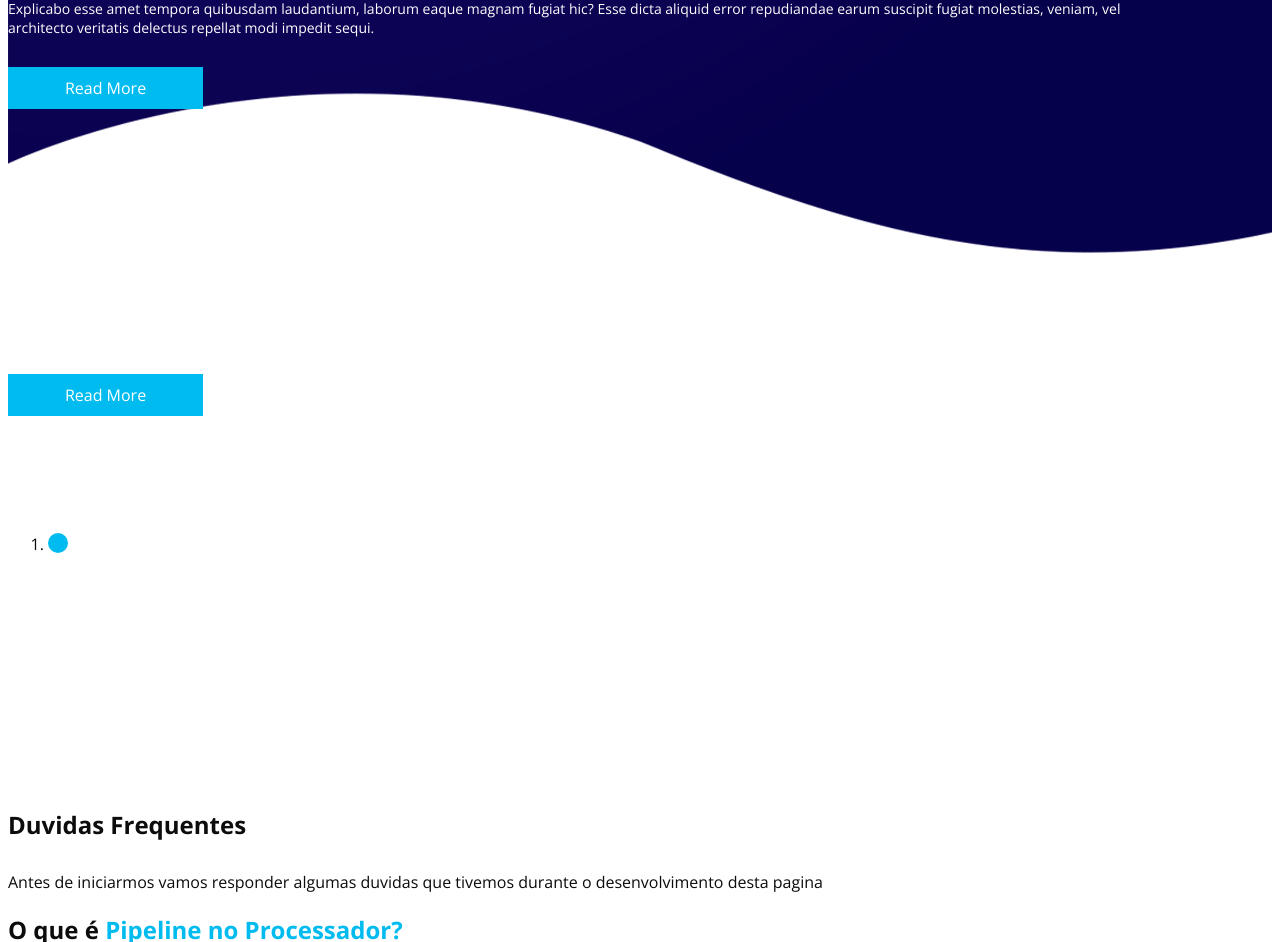
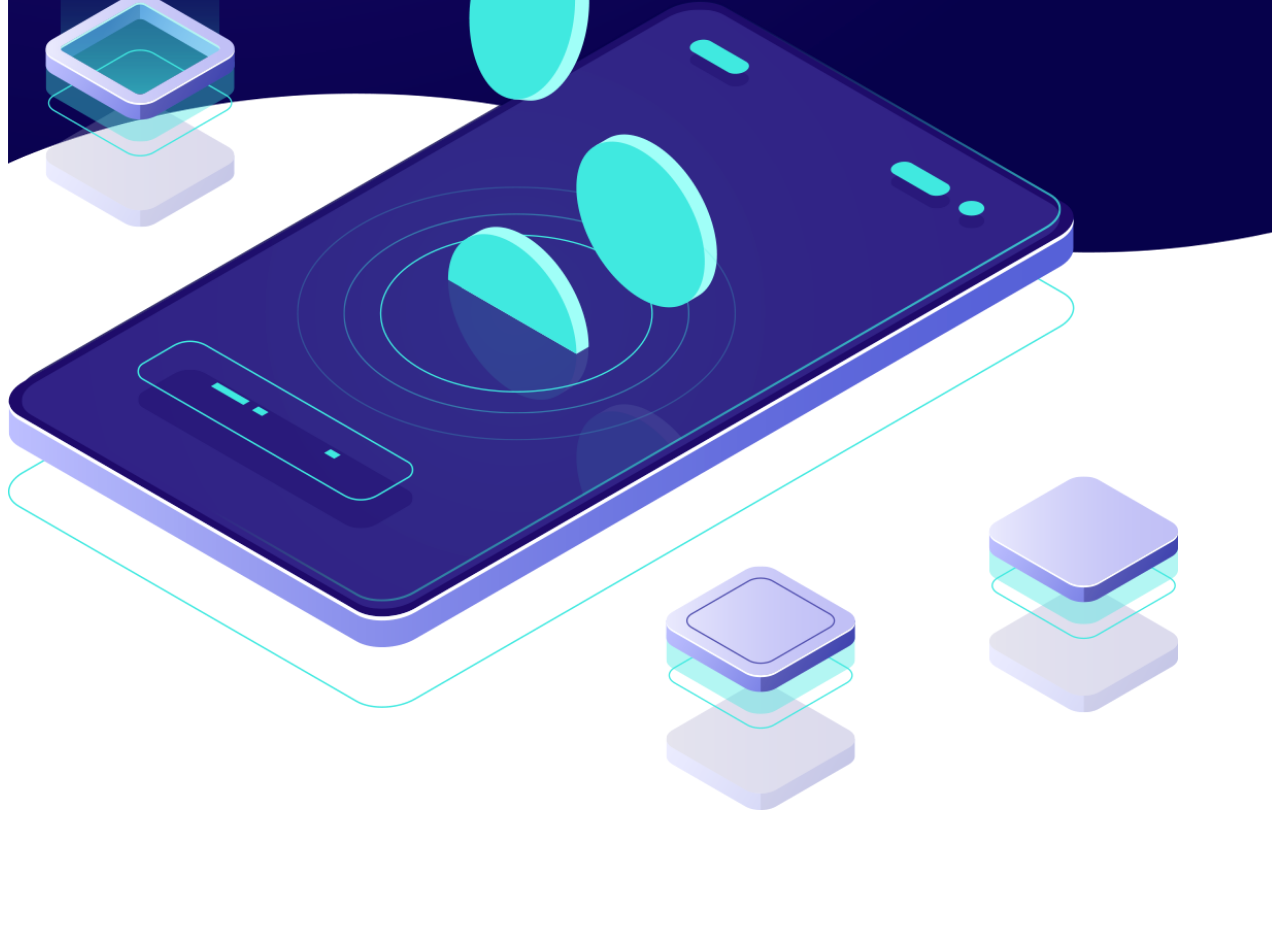
Before and after one commit to MarcoTulio2511/_trabalhovitorchav, a plain HTML site: page index.html in a window 1280 px wide. Shown: the part 648-1590 px from the top of the page. Drawn offline with nearby package versions, Linux system fonts and the light colour scheme.

Commit message:
Update index.html

```diff
--- a/index.html
+++ b/index.html
@@ -105,7 +105,7 @@
                 </div>
                 <div class="col-md-6">
                   <div class="img-box">
-                    <img src="images/slider-img.png" alt="">
+                    <img src="slider-img.png" alt="">
                   </div>
                 </div>
               </div>
@@ -121,7 +121,7 @@
 
                     </h1>
                     <p>
-                      Explicabo esse amet tempora quibusdam laudantium, laborum eaque magnam fugiat hic? Esse dicta aliquid error repudiandae earum suscipit fugiat molestias, veniam, vel architecto veritatis delectus repellat modi impedit sequi.
+
                     </p>
                     <div class="btn-box">
                       <a href="" class="btn1">
@@ -132,7 +132,7 @@
                 </div>
                 <div class="col-md-6">
                   <div class="img-box">
-                    <img src="images/slider-img.png" alt="">
+                    <img src="slider-img.png" alt="">
                   </div>
                 </div>
               </div>
@@ -144,10 +144,10 @@
                 <div class="col-md-6 ">
                   <div class="detail-box">
                     <h1>
-                      aiai
+
                     </h1>
                     <p>
-                      Explicabo esse amet tempora quibusdam laudantium, laborum eaque magnam fugiat hic? Esse dicta aliquid error repudiandae earum suscipit fugiat molestias, veniam, vel architecto veritatis delectus repellat modi impedit sequi.
+
                     </p>
                     <div class="btn-box">
                       <a href="" class="btn1">
@@ -158,7 +158,7 @@
                 </div>
                 <div class="col-md-6">
                   <div class="img-box">
-                    <img src="images/slider-img.png" alt="">
+                    <img src="slider-img.png" alt="">
                   </div>
                 </div>
               </div>
```
